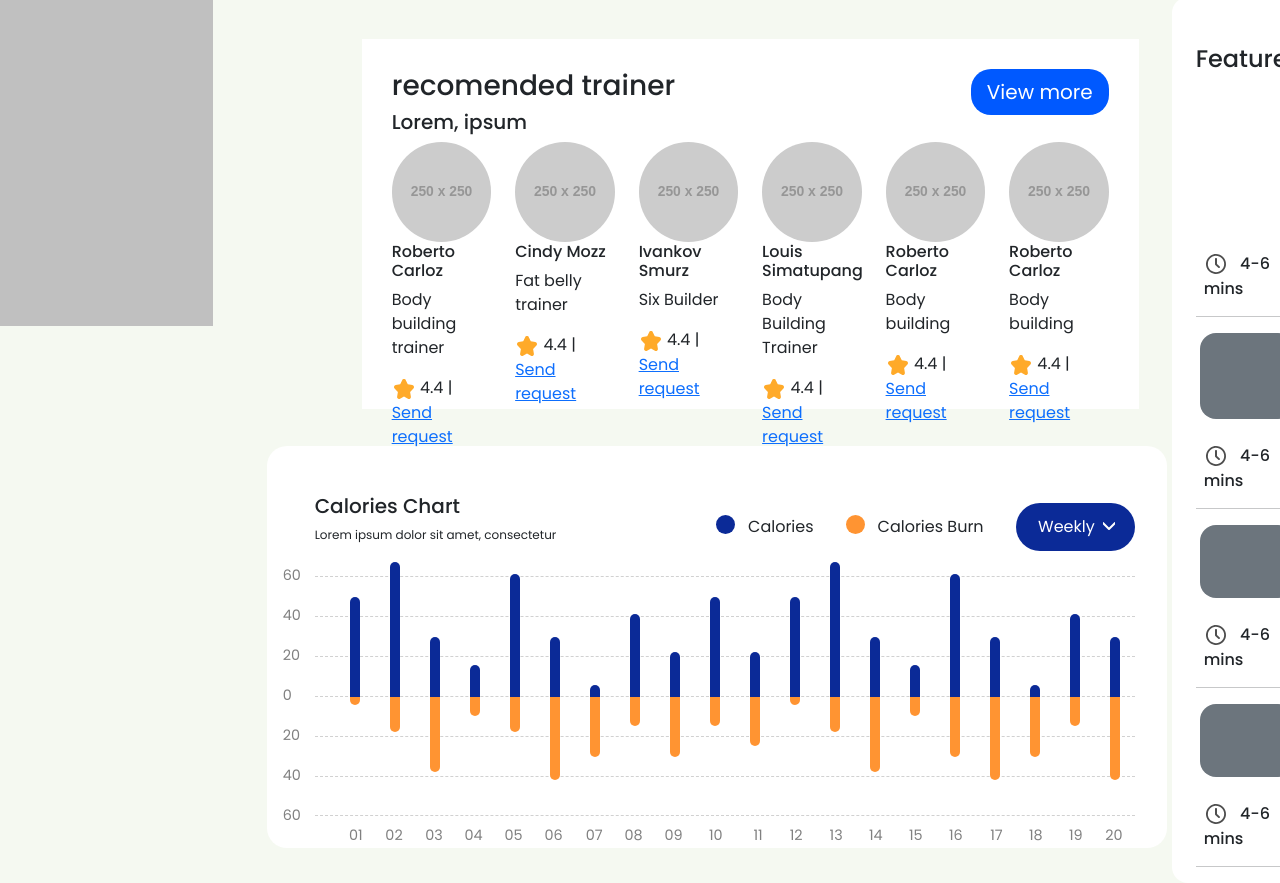
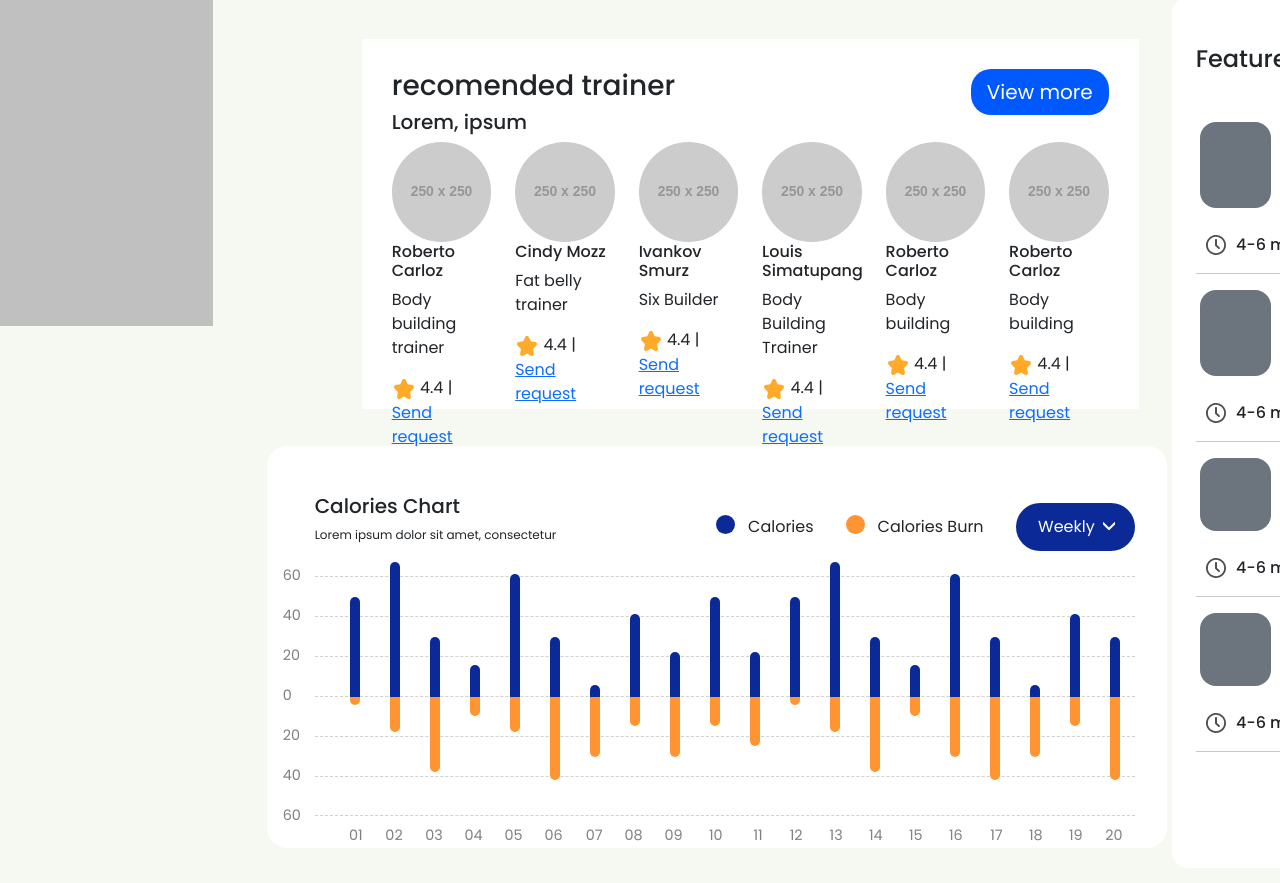
Before and after one commit to dev-vitsam/MAIN-PENGUINS, a plain HTML site: page css/FINAL-TEST/index.html in a window 1280 px wide. Shown: the part 474-1357 px from the top of the page. Drawn offline with nearby package versions, Linux system fonts and the light colour scheme; placeholder pictures from the web are drawn by us.

Commit message:
diet menu changed avatar size

```diff
--- a/css/FINAL-TEST/index.html
+++ b/css/FINAL-TEST/index.html
@@ -340,10 +340,10 @@
                             <h4 class="my-5">Featured Diet Menu</h4>
                             <div class="container mx-3">
                                <div class="row">
-                                   <div class="col-4">
-                                    <img src="" alt="" class="img-fluid bg-secondary">
-                                   </div>
-                                   <div class="col-8">
+                                    <div class="col-3 bg-secondary radius1rem">
+
+                                    </div>
+                                   <div class="col-9">
                                        <p class="h6">Chinese Orange Fruit With Avocado Salad</p>
                                        <a href="#" class="text-decoration-none"><p>Kevin Ignis</p></a>
                                    </div>
@@ -351,7 +351,7 @@
                                <div class="row pt-4">
                                    <div class="col-5 px-1">
                                     <img src="img/icons/clock.svg" alt="clock">
-                                    <span class="h6 mx-2 align-middle">4-6 mins</span>
+                                    <span class="h6 mx-1 align-middle">4-6 mins</span>
                                    </div>
                                    <div class="col-7 px-1">
                                     <img src="img/icons/star-outline.svg" alt="star">
@@ -362,9 +362,9 @@
                                <hr>
                             <div class="container mx-3">
                                 <div class="row">
-                                    <div class="col-4 bg-secondary radius1rem">
+                                    <div class="col-3 bg-secondary radius1rem">
                                     </div>
-                                    <div class="col-8">
+                                    <div class="col-9">
                                         <p class="h6">Fresh or Frozen (No Sugar Added) Fruits</p>
                                         <a href="#" class="text-decoration-none">
                                             <p>Oliviva Johanson</p>
@@ -374,7 +374,7 @@
                                 <div class="row pt-4">
                                     <div class="col-5 px-1">
                                         <img src="img/icons/clock.svg" alt="clock">
-                                        <span class="h6 mx-2 align-middle">4-6 mins</span>
+                                        <span class="h6 mx-1 align-middle">4-6 mins</span>
                                     </div>
                                     <div class="col-7 px-1">
                                         <img src="img/icons/star-outline.svg" alt="star">
@@ -385,10 +385,10 @@
                             <hr>
                             <div class="container mx-3">
                                 <div class="row">
-                                    <div class="col-4 bg-secondary radius1rem">
+                                    <div class="col-3 bg-secondary radius1rem">
 
                                     </div>
-                                    <div class="col-8">
+                                    <div class="col-9">
                                         <p class="h6">Fresh or Frozen (No Sugar Added) Fruits</p>
                                         <a href="#" class="text-decoration-none">
                                             <p class="h6">Stefanny Raharjo</p>
@@ -398,7 +398,7 @@
                                 <div class="row pt-4">
                                     <div class="col-5 px-1">
                                         <img src="img/icons/clock.svg" alt="clock">
-                                        <span class="h6 mx-2 align-middle">4-6 mins</span>
+                                        <span class="h6 mx-1 align-middle">4-6 mins</span>
                                     </div>
                                     <div class="col-7 px-1">
                                         <img src="img/icons/star-outline.svg" alt="star">
@@ -409,10 +409,10 @@
                             <hr>
                             <div class="container mx-3">
                                 <div class="row">
-                                    <div class="col-4 bg-secondary radius1rem">
+                                    <div class="col-3 bg-secondary radius1rem">
 
                                     </div>
-                                    <div class="col-8">
+                                    <div class="col-9">
                                         <p class="h6">Originak Boiled Egg with Hamalaya Salt</p>
                                         <a href="#" class="text-decoration-none">
                                             <p class="h6">Peter Perkur</p>
@@ -422,7 +422,7 @@
                                 <div class="row pt-4">
                                     <div class="col-5 px-1">
                                         <img src="img/icons/clock.svg" alt="clock">
-                                        <span class="h6 mx-2 align-middle">4-6 mins</span>
+                                        <span class="h6 mx-1 align-middle">4-6 mins</span>
                                     </div>
                                     <div class="col-7 px-1">
                                         <img src="img/icons/star-outline.svg" alt="star">
```
